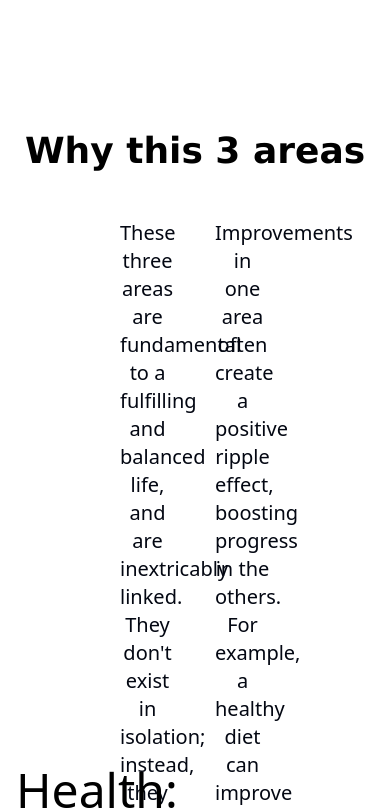
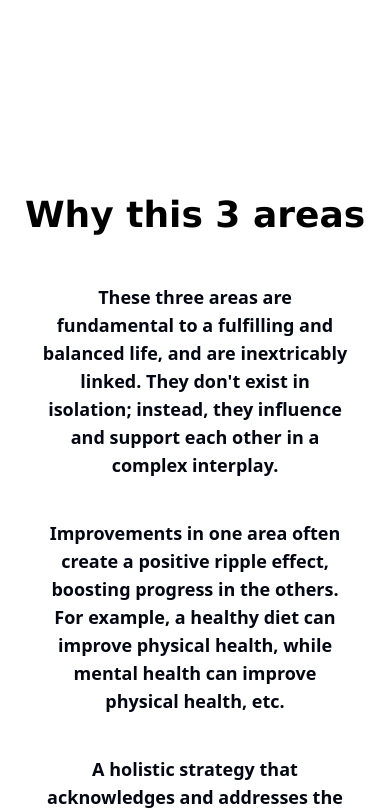
Before and after one commit to fantasyfuerte/DO-IT-PROJECT, a React (Vite) app: page / in a window 390 px wide. Shown: the part 1408-2219 px from the top of the page. Built offline with nearby package versions, Linux system fonts and the light colour scheme.

Commit message:
Fixing Responsive

```diff
--- a/src/ContentsSection/components/WhyThisAreas.tsx
+++ b/src/ContentsSection/components/WhyThisAreas.tsx
@@ -2,7 +2,7 @@ import { motion } from "motion/react";
 
 const WhyThisAreas = () => {
   return (
-    <article className="px-6 mt-16 h-[60vh]">
+    <article className="px-6 mt-16 py-16">
       <motion.h2
         initial={{ opacity: 0 }}
         whileInView={{ opacity: 1 }}
@@ -15,7 +15,7 @@ const WhyThisAreas = () => {
         initial={{ opacity: 0 }}
         whileInView={{ opacity: 1 }}
         transition={{ delay: 0.7 }}
-        className="text-gray-950 text-xl grid grid-cols-2 gap-10 mx-24 mt-12 text-center"
+        className="text-gray-950 text-lg font-semibold  flex flex-col md:grid md:grid-cols-2 gap-10 mx-4 md:mx-24 mt-12 text-center"
       >
         <p>
           These three areas are fundamental to a fulfilling and balanced life,
```
